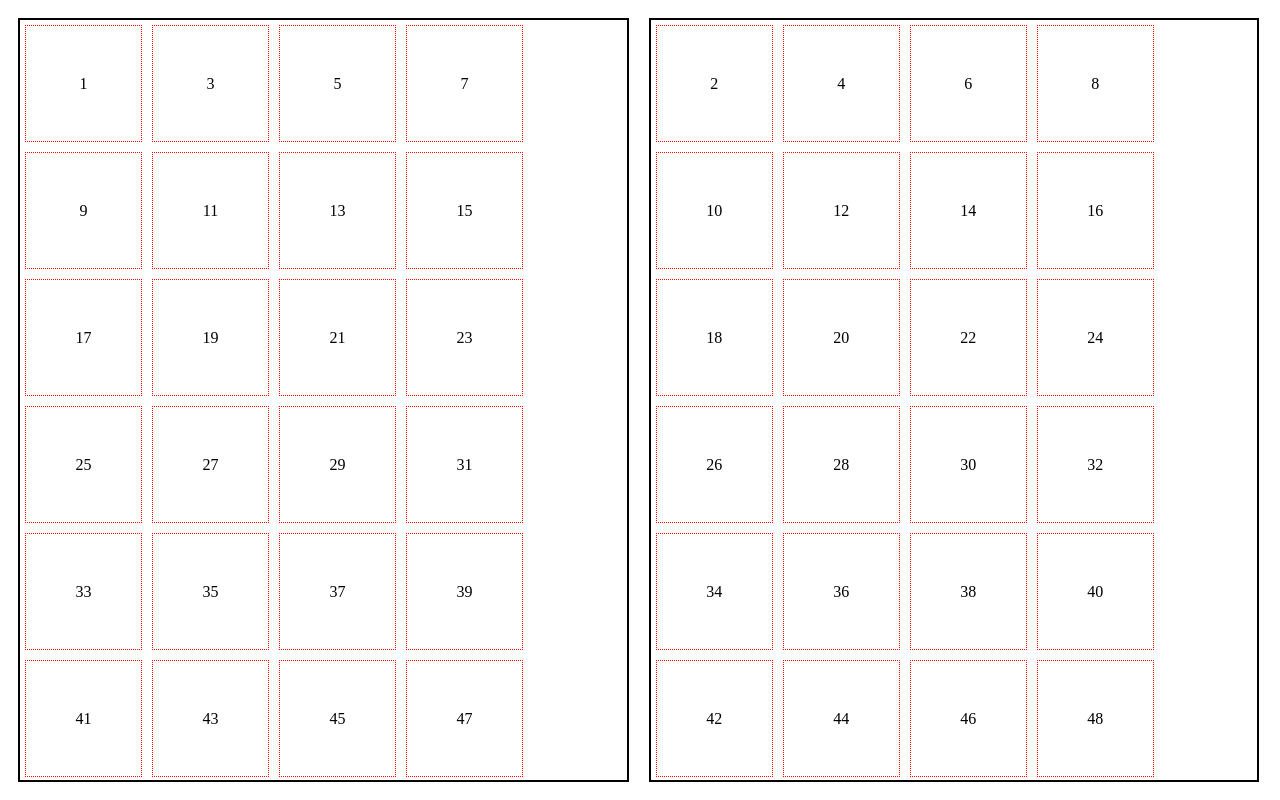
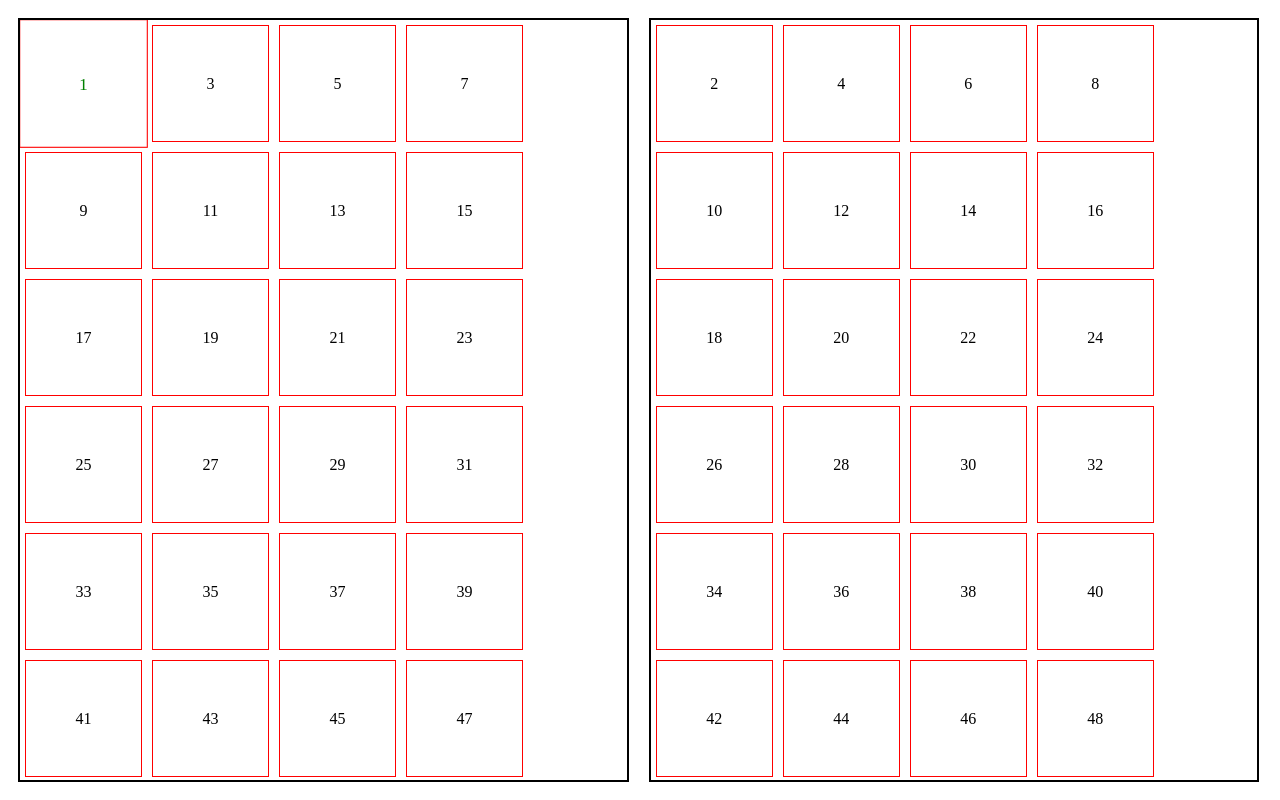
Before and after one commit to klaethecoder/2021-Development-Projects, a plain HTML site: page boxExample/box.html in a window 1280 px wide. In both pictures the pointer is over the element 83 px from the left and 83 px from the top of the page. Drawn offline with Linux system fonts and the light colour scheme.

Commit message:
Made changes to CSS and added some flair with the hover effect.

```diff
--- a/boxExample/example.css
+++ b/boxExample/example.css
@@ -17,7 +17,14 @@
   width: 75px;
   padding: 20px;
   text-align: center;
-  border: 1px red dotted;
+  border: 1px red solid;
   margin: 5px;
   align-content: center;
 }
+
+.odd-box:hover,
+.even-box:hover {
+  transform: scale(1.1);
+  transition: ease-in-out 0.2s;
+  color: green;
+}
```
